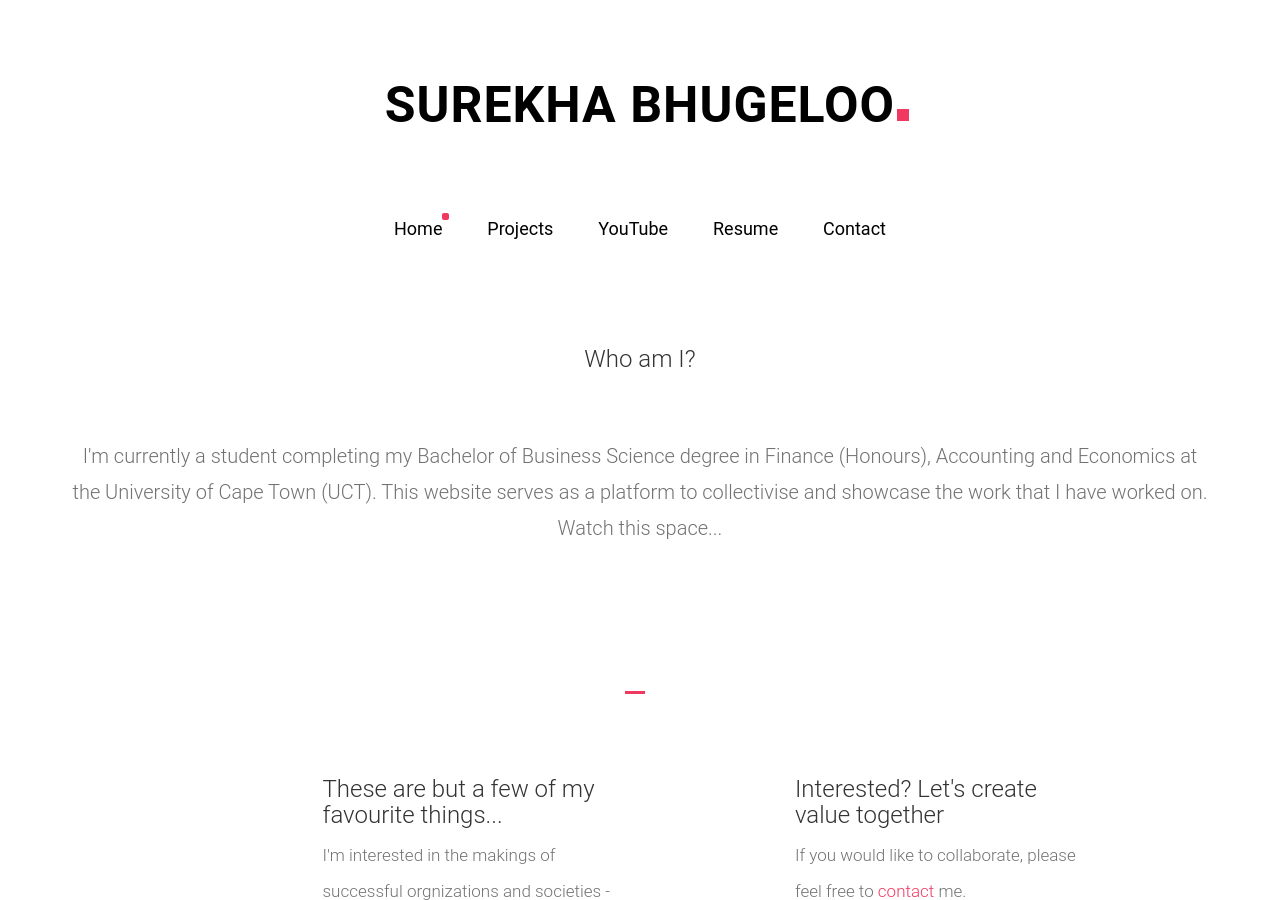
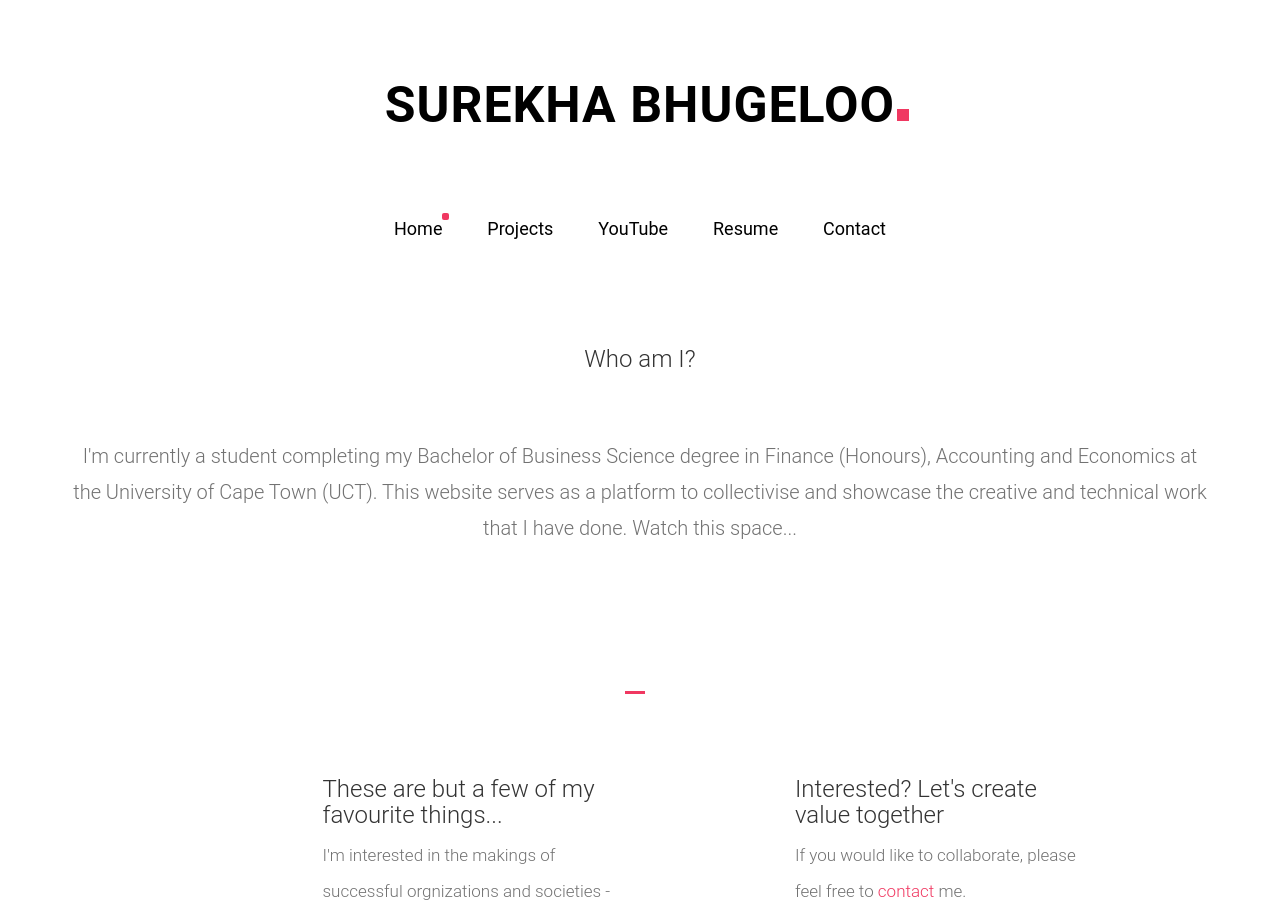
Before and after one commit to Surekha24/Surekha24.github.io, a Jekyll site: the page index.html, which Jekyll copies as it is, in a window 1280 px wide and 900 px high. Built offline with Jekyll 4.4.1, drawn with Linux system fonts in a browser that asks for light colours; nearby versions of some CDN libraries; some web fonts are replaced; library files that are not in the unit come from our copies; some of the changed text lies outside the part shown.

Commit message:
Update index.html

```diff
--- a/index.html
+++ b/index.html
@@ -91,7 +91,7 @@
 				<div class="col-md-12 text-center">
 					<h3>Who am I? </h3> </br>
 					<p>I'm currently a student completing my Bachelor of Business Science degree in Finance (Honours), Accounting and Economics at the University of Cape Town (UCT).
-					   This website serves as a platform to collectivise and showcase the work that I have worked on. Watch this space...</p>
+					   This website serves as a platform to collectivise and showcase the creative and technical work that I have done. Watch this space...</p>
 				</div>
 			</div>
 		</div>
@@ -132,7 +132,7 @@
 			<div class="row">
 				<div class="col-md-8 col-md-offset-2 col-sm-12 col-sm-offset-0 col-xs-12 col-xs-offset-0 text-center fh5co-table">
 					<div class="fh5co-intro fh5co-table-cell">
-						<h2 class="text-center">My Personal Library</h2> </br>
+						<h1 class="text-center">My Personal Library</h1> </br>
 						<p> View what I am <a href="https://www.goodreads.com/review/list/63119862-surekha?shelf=currently-reading" target="_blank"> currently reading. </a> </br></br>
 				                  My <a href= "https://www.goodreads.com/user/show/63119862-surekha-bhugeloo" target="_blank"> Goodreads profile. </a> </p>
 
@@ -201,8 +201,8 @@
 							</div>
 						</div>
 						<div class="holder-section">
-							<h3> </h3>
-							<p> </p>
+							<h3>Instagram</h3>
+							<p>Watch this space </p>
 						</div>
 					</div>
 
@@ -213,8 +213,8 @@
 							</div>
 						</div>
 						<div class="holder-section">
-							<h3> </h3>
-							<p> </p>
+							<h3>Twitter</h3>
+							<p>Coming soon</p>
 						</div>
 					</div>
 
@@ -225,8 +225,8 @@
 							</div>
 						</div>
 						<div class="holder-section">
-							<h3> </h3>
-							<p> </p>
+							<h3>LinkedIn</h3>
+							<p>Coming soon</p>
 						</div>
 					</div>
 				</div>
```
